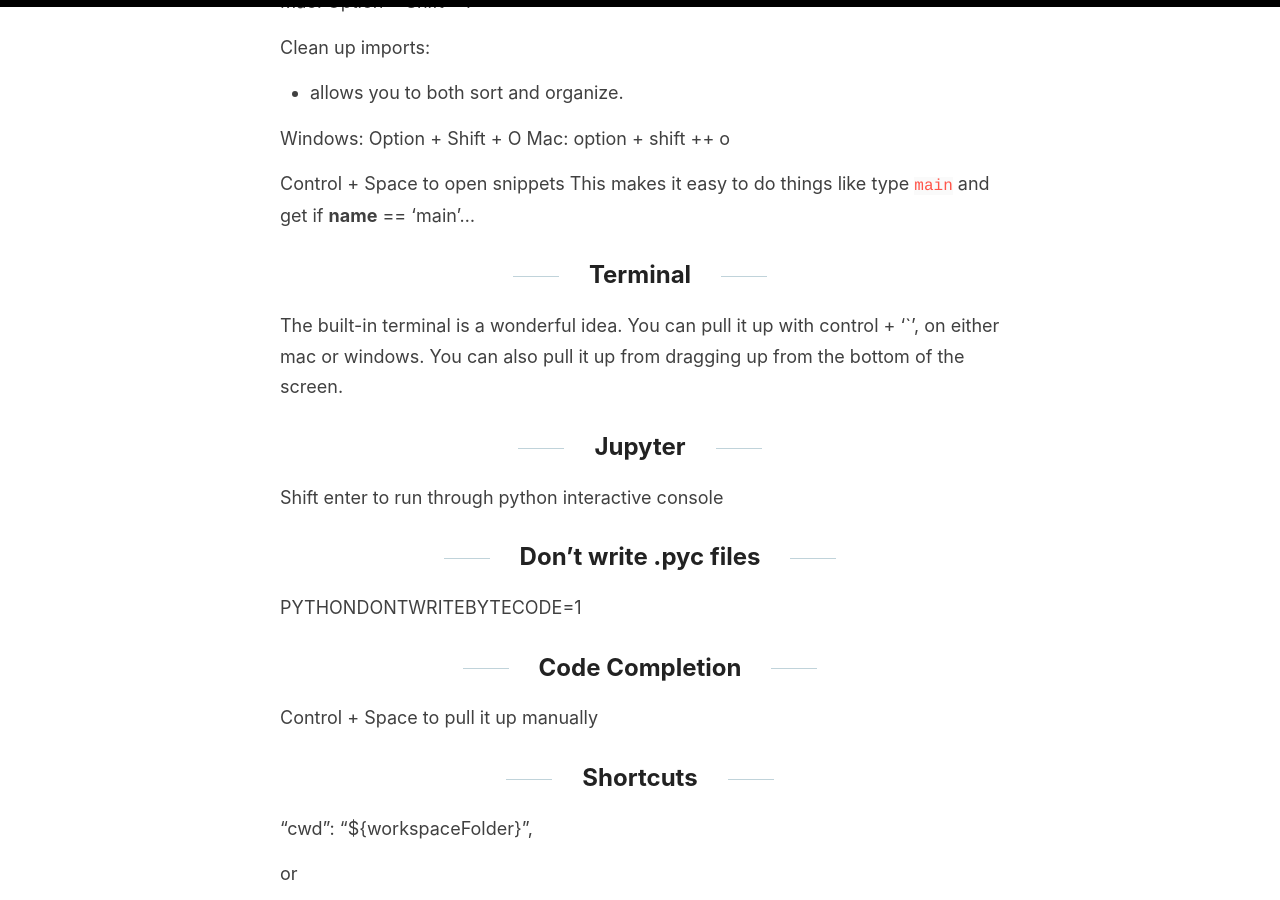
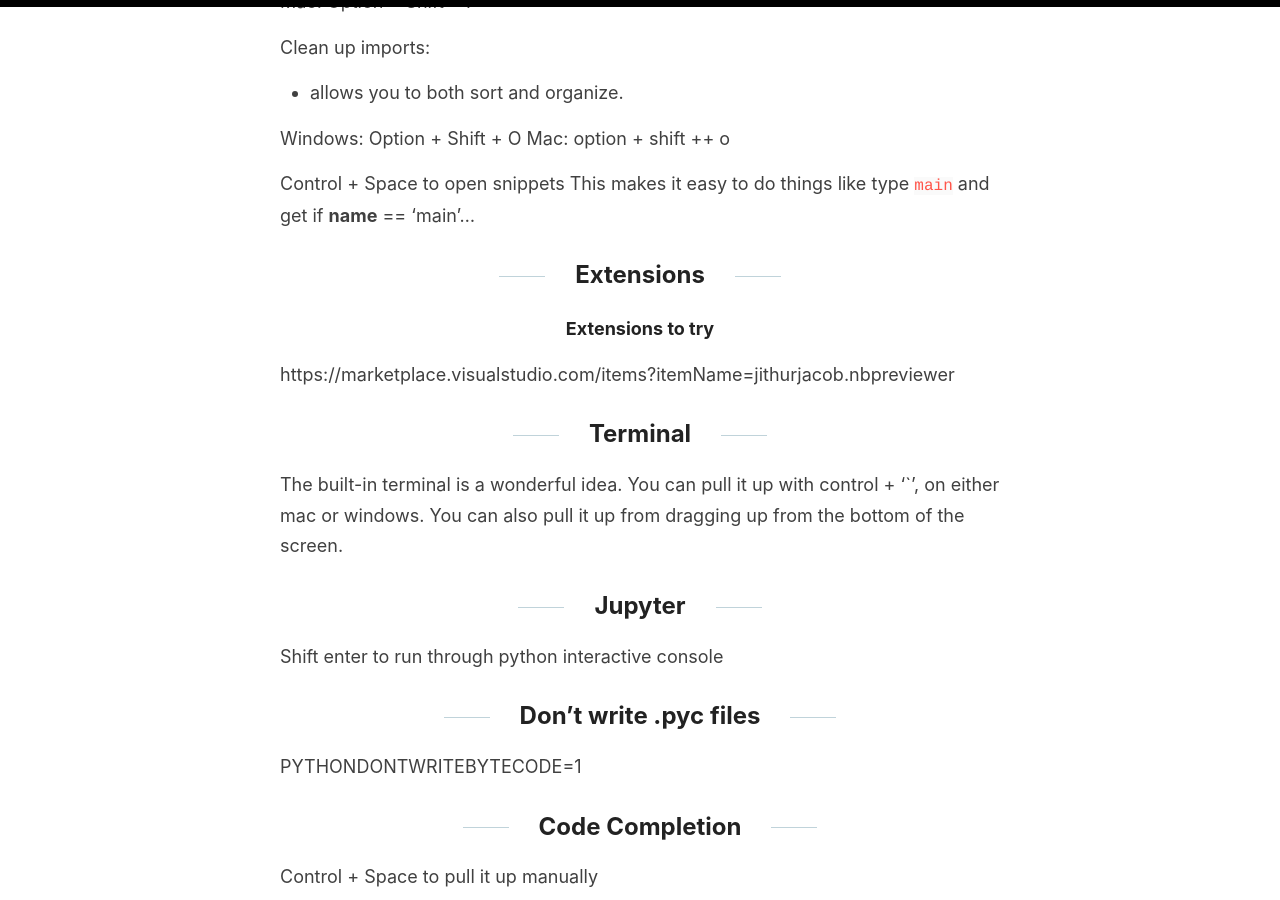
Before and after one commit to jss367/blog, a Jekyll site: the page built from _posts/2018-10-11-VSCode-Tips.md, in a window 1280 px wide and 900 px high, scrolled down 1157 px. Built offline with Jekyll 4.4.1, drawn with Linux system fonts in a browser that asks for light colours.

Commit message:
Update 2018-10-11-VSCode-Tips.md

```diff
--- a/_posts/2018-10-11-VSCode-Tips.md
+++ b/_posts/2018-10-11-VSCode-Tips.md
@@ -53,6 +53,12 @@ Mac: option + shift ++ o
 Control + Space to open snippets
 This makes it easy to do things like type `main` and get if __name__ == 'main'...
 
+## Extensions
+
+#### Extensions to try
+
+https://marketplace.visualstudio.com/items?itemName=jithurjacob.nbpreviewer
+
 ## Terminal
 
 The built-in terminal is a wonderful idea. You can pull it up with control + '`', on either mac or windows. You can also pull it up from dragging up from the bottom of the screen.
```
